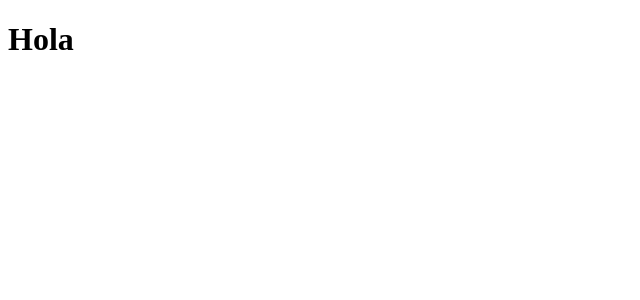
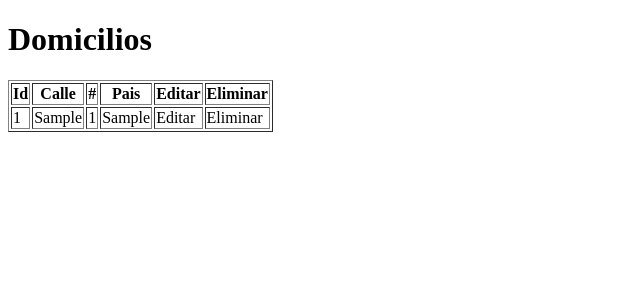
Before and after one commit to carlosdizx/PersonasDjango, a Django app: page /domicilios in a window 1280 px wide. Before the commit the part shown is almost empty. Shown: the top 300 px of the page, without its empty margins (0-640 px from the left). Run offline with Django 3.2, Linux system fonts and the light colour scheme; tables that the repository leaves empty hold one stand-in row (values such as "Sample post").

Commit message:
Listando y rendirzando un un teemplate con los domicilios

```diff
--- a/sap/personas/templates/listado_domicilios.html
+++ b/sap/personas/templates/listado_domicilios.html
@@ -5,6 +5,34 @@
     <title>Listado domicilios</title>
 </head>
 <body>
-    <h1>Hola</h1>
+<div>
+    <h1>Domicilios</h1>
+    <table border="1">
+        <thead>
+        <tr>
+            <th>Id</th>
+            <th>Calle</th>
+            <th>#</th>
+            <th>Pais</th>
+            <th>Editar</th>
+            <th>Eliminar</th>
+        </tr>
+        </thead>
+        <tbody>
+        {% for domicilio in domicilios %}
+            <tr>
+                <td>{{ domicilio.id }}</td>
+                <td>{{ domicilio.calle }}</td>
+                <td>{{ domicilio.no_calle }}</td>
+                <td>{{ domicilio.pais }}</td>
+                <td>Editar</td>
+                <td>Eliminar</td>
+            </tr>
+        {% endfor %}
+
+
+        </tbody>
+    </table>
+</div>
 </body>
 </html>
--- a/sap/personas/views.py
+++ b/sap/personas/views.py
@@ -1,7 +1,7 @@
 from django.forms import modelform_factory
 from django.shortcuts import render, get_object_or_404, redirect
 
-from personas.models import Persona
+from personas.models import Persona, Domicilio
 
 
 def detalle_persona(request, ):
@@ -43,4 +43,6 @@ def eliminar_persona(request, id):
 
 
 def listar_domicilios(request):
-    return render(request, 'listado_domicilios.html')
+    cantidad = Domicilio.objects.count()
+    domicilios = Domicilio.objects.all()
+    return render(request, 'listado_domicilios.html', {'cantidad': cantidad, 'domicilios': domicilios})
--- a/sap/webapp/templates/bienvenido.html
+++ b/sap/webapp/templates/bienvenido.html
@@ -17,7 +17,6 @@
 </a>
 <hr>
 <div>
-
     <table border="1">
         <thead>
         <tr>
```
